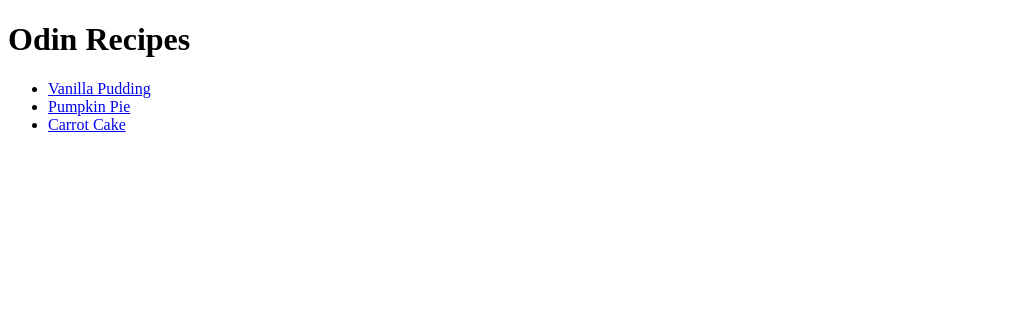
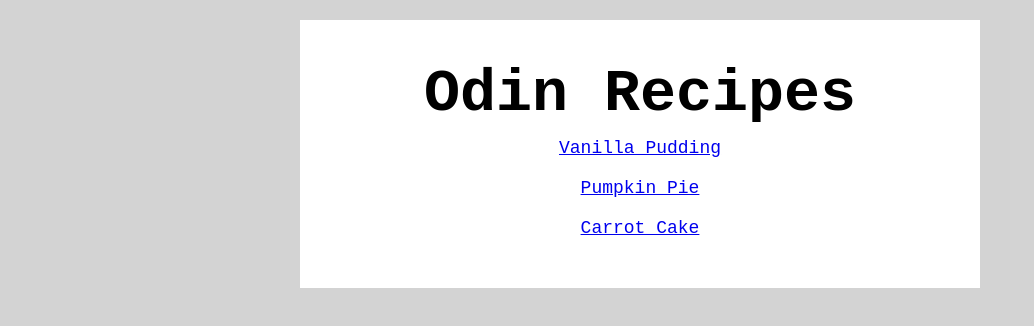
Before and after one commit to ROM62/odin-recipes, a plain HTML site: page index.html in a window 1280 px wide. Shown: the whole page, without its empty margins (0-1034 px from the left). Drawn offline with Linux system fonts and the light colour scheme.

Commit message:
Added CSS to index.html
Added basic CSS to the index.html to make more pretty then just a
white canvas.

Will add more CSS later on, base on the TOP course.

```diff
--- a/index.html
+++ b/index.html
@@ -4,13 +4,16 @@
     <meta charset="UTF-8">
     <meta name="viewport" content="width=device-width, initial-scale=1.0">
     <title>Odin Recipes</title>
+    <link rel="stylesheet" href="style.css">
 </head>
 <body>
+    <div class="box">
         <h1>Odin Recipes</h1>
         <ul>
             <li><a href="recipes/pudding.html">Vanilla Pudding</a></li>
             <li><a href="recipes/pumpkin_pie.html">Pumpkin Pie</a></li>
             <li><a href="recipes/carrot_cake.html">Carrot Cake</a></li>
         </ul>
+    </div>
 </body>
 </html>
--- /dev/null
+++ b/style.css
@@ -0,0 +1,28 @@
+* {
+    padding: 0px;
+    margin: 0px;
+}
+
+body {
+    background-color: lightgrey;
+}
+
+div {
+    background-color: #fff;
+    text-align: center;
+    height: auto;
+    width: 600px;
+    padding: 40px;
+    margin: 20px auto;
+    font-family: 'Courier New', Courier, monospace;
+}
+
+h1 {
+    font-size: 60px;
+}
+
+li {
+    font-size: 18px;
+    list-style: none;
+    padding: 10px;
+}
```
Lines whose indentation alone changed are shown as unchanged.
